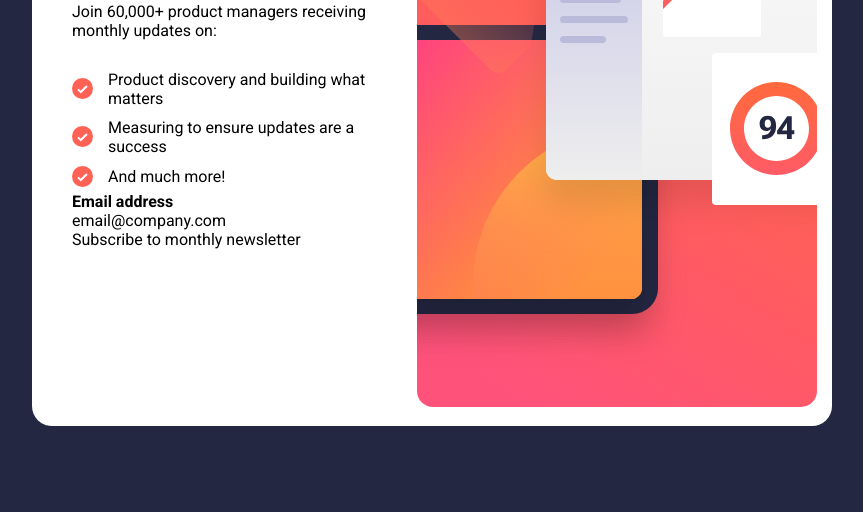
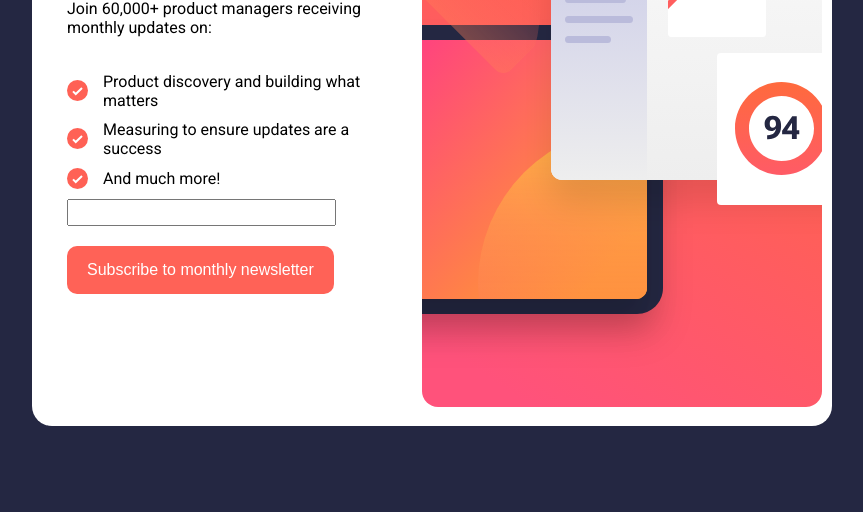
Before and after one commit to Jaypo16/newsletter-sign-up-with-success-message-main, a plain HTML site: page index.html in a window 1280 px wide. Shown: the part 288-800 px from the top of the page, without its empty margins (208-1071 px from the left). Drawn offline with Linux system fonts and the light colour scheme.

Commit message:
update 1/8/2025

```diff
--- a/index.html
+++ b/index.html
@@ -2,13 +2,13 @@
 <html lang="en">
 <head>
   <meta charset="UTF-8">
-  <meta name="viewport" content="width=device-width, initial-scale=1.0"> <!-- displays site properly based on user's device -->
-  <link rel="stylesheet" href="style.css">
-  <link rel="icon" type="image/png" sizes="32x32" href="./assets/images/favicon-32x32.png">
-
+  <meta name="viewport" content="width=device-width, initial-scale=1.0">
   <title>Frontend Mentor | Newsletter sign-up form with success message</title>
 
-  <!-- Feel free to remove these styles or customise in your own stylesheet 👍 -->
+  <link rel="stylesheet" href="style.css">
+  <link rel="icon" type="image/png" sizes="32x32" href="https://cdn-icons-png.flaticon.com/128/18003/18003441.png">
+  <link href="https://fonts.googleapis.com/css2?family=Roboto:wght@400;700&display=swap" rel="stylesheet">
+
   <style>
     .attribution { font-size: 11px; text-align: center; }
     .attribution a { color: hsl(228, 45%, 44%); }
@@ -19,71 +19,57 @@
   <div class="container">
 
     <!-- Sign-up form start -->
-
-  <form id="sign-up-form">
-
     <div class="form-div">
-
       <div class="updated">
-
         <h1>Stay updated!</h1>
-
         <p>Join 60,000+ product managers receiving monthly updates on:</p>
-
       </div>
 
       <div class="checklist">
-
         <div class="image-check">
-      <img src="assets/images/icon-list.svg" alt="">
+          <img src="assets/images/icon-list.svg" alt="check mark">
           <p>Product discovery and building what matters</p>
         </div>
 
         <div class="image-check">
-      <img src="assets/images/icon-list.svg" alt="">
+          <img src="assets/images/icon-list.svg" alt="check mark">
           <p>Measuring to ensure updates are a success</p>
         </div>
 
         <div class="image-check">
-      <img src="assets/images/icon-list.svg" alt="">
+          <img src="assets/images/icon-list.svg" alt="check mark">
           <p>And much more!</p>
         </div>
-
       </div>
 
-    <h4>Email address</h4>
+      <div class="type-form">
+      <form id="form">
 
-    <p>email@company.com</p>
-
-    <p>Subscribe to monthly newsletter</p>
-
+        <div class="email-form">
+          <label for="email"></label>
+          <input  id="email" name="email" type="email">
         </div>
 
       </form>
-  <!-- Sign-up form end -->
 
+
+      <p><button>Subscribe to monthly newsletter</button></p>
+    </div>
+    </div>
+
+    <!-- Image section -->
     <div class="image-contain">
-    <img src="assets/images/illustration-sign-up-desktop.svg" alt="Illustration of a sign-up form with a modern, minimalist design and vibrant decorative elements">
+      <img src="assets/images/illustration-sign-up-desktop.svg" alt="Illustration of a sign-up form">
     </div>
 
     <!-- Success message start -->
-
     <div class="success">
-
-
       <h1>Thanks for subscribing!</h1>
-
-  <p>A confirmation email has been sent to ash@loremcompany.com.
-  Please open it and click the button inside to confirm your subscription.</p>
-
-  <p>Dismiss message</p>
-
+      <p>A confirmation email has been sent to <strong>ash@loremcompany.com</strong>. Please open it and click the button inside to confirm your subscription.</p>
+      <p><button type="button">Dismiss message</button></p>
+    </div>
     <!-- Success message end -->
-
   </div>
-
-  </div>
-
 
 </body>
 </html>
--- a/style.css
+++ b/style.css
@@ -1,3 +1,4 @@
+/* Import Google Fonts */
 @import url('https://fonts.googleapis.com/css2?family=Roboto:wght@400;700&display=swap');
 
 * {
@@ -12,7 +13,6 @@
     --charcoal-grey: hsl(235, 18%, 26%);
     --grey: hsl(231, 7%, 60%);
     --white: hsl(0, 0%, 100%);
-
 }
 
 body {
@@ -22,65 +22,91 @@ body {
     height: 100vh;
     width: 100vw;
     background-color: var(--dark-slate-grey);
+    font-family: 'Roboto', sans-serif;
 }
 
 h1, h4 {
-    font-family: 'Roboto';
+    font-family: 'Roboto', sans-serif;
     font-weight: 700;
 }
+
 p {
-    font-family: 'Roboto';
-    font-weight: 400
+    font-family: 'Roboto', sans-serif;
+    font-weight: 400;
 }
 
-/* General styles end */
-
-.container{
+.container {
     background-color: var(--white);
     display: flex;
-    justify-items: center;
-    align-self: center;
+    justify-content: center;
+    align-items: center;
     border-radius: 20px;
     max-width: 800px;
+    overflow: hidden;
 }
 
-
-
 .form-div {
-  display: flex;
-  flex-direction: column;
-  margin-top: 125px;
-  margin-left: 40px;
-
+    display: flex;
+    flex-direction: column;
+    margin: 40px;
+    max-width: 350px;
 }
 
 .updated {
     text-align: left;
     padding-bottom: 25px;
+}
+
+.updated h1 {
+    margin-bottom: 15px;
+    font-size: 45px;
 
 }
 
-.updated h1 {
-    margin: 20px;
+.updated p {
+
+    width: 300px;
+
 }
+
 
 .image-check {
     display: flex;
-    justify-content: left;
     align-items: center;
-    padding-top: 5px;
-    padding-bottom: 5px;
-
-
+    margin: 10px 0;
 }
 
 .image-check img {
     margin-right: 15px;
 }
 
-
 .image-contain {
     padding: 15px;
+}
+
+#email {
+    font-size: 20px;
+}
+
+#email:focus {
+    border: 1px solid black;
+}
+
+
+button {
+    background-color: var(--tomato);
+    color: var(--white);
+    border: none;
+    padding: 15px 20px;
+    border-radius: 10px;
+    cursor: pointer;
+    font-size: 16px;
+    margin-top: 20px;
+
+}
+
+button:hover {
+    background-color: hsl(4, 100%, 60%);
 }
 
 
```
Lines whose indentation alone changed are shown as unchanged.
